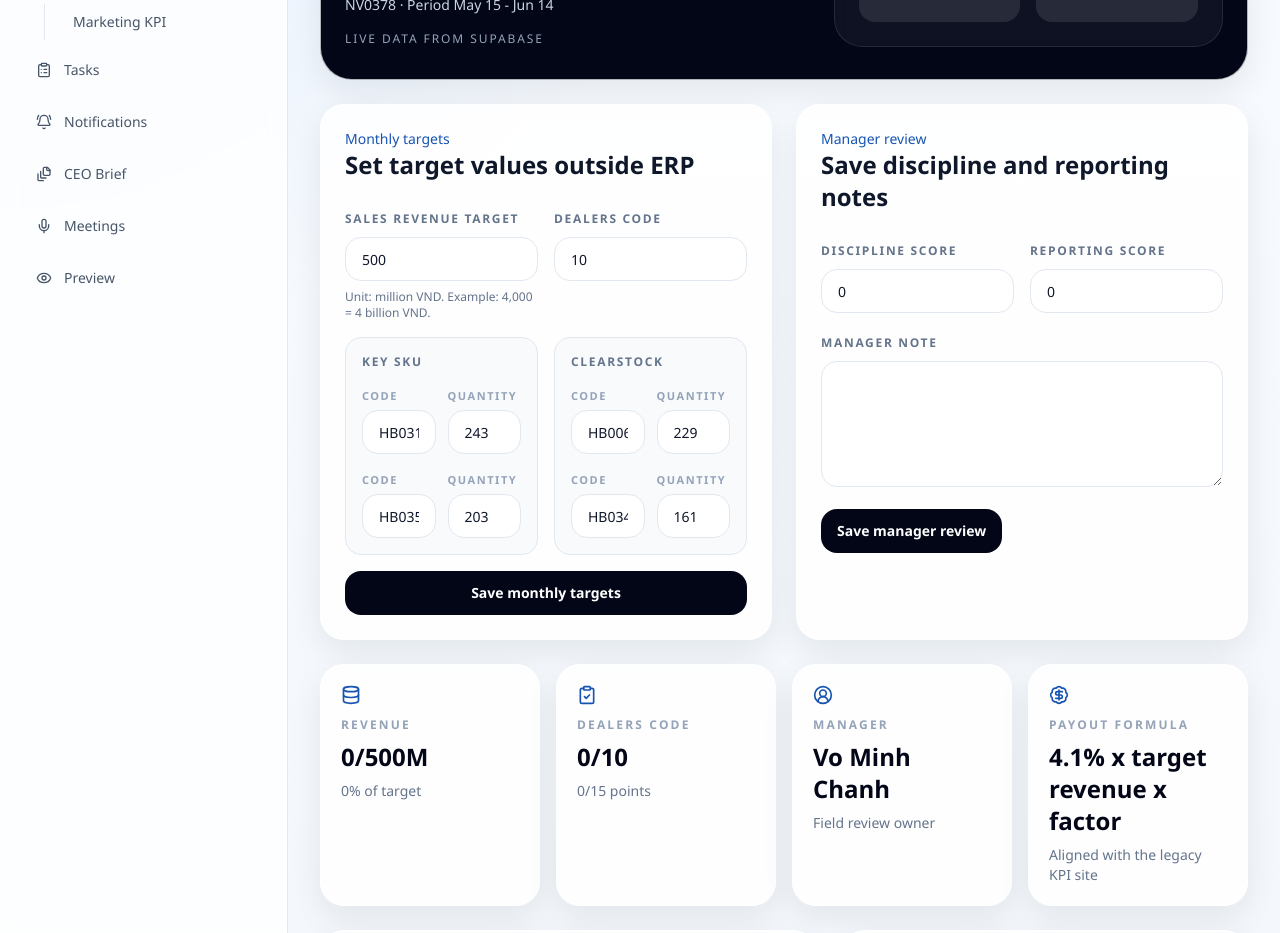
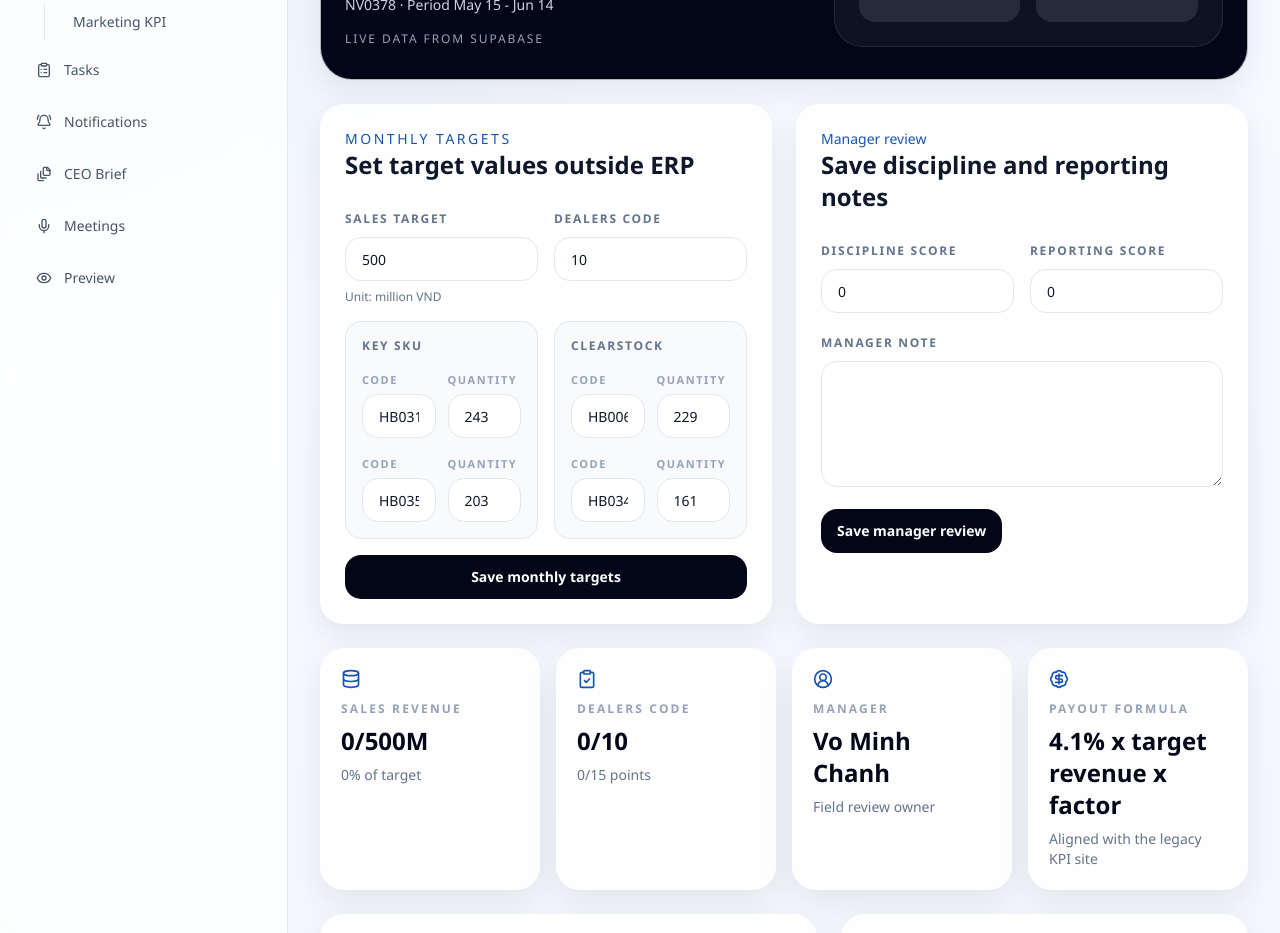
Before and after one commit to dphung88/hb-execution-os, a Next.js app: page /sales-performance/NV0378 in a window 1280 px wide. Shown: the part 420-1353 px from the top of the page. Built offline with nearby package versions, Linux system fonts and the light colour scheme; no server answers; the database is empty.

Commit message:
Refine sales KPI labels and uppercase headings

```diff
--- a/app/(app)/sales-performance/targets/page.tsx
+++ b/app/(app)/sales-performance/targets/page.tsx
@@ -122,7 +122,7 @@ export default async function SalesTargetsPage({ searchParams }: SalesTargetsPag
       <section className="rounded-3xl border border-white/70 bg-white/85 p-6 shadow-panel">
         <div className="flex items-center justify-between gap-4">
           <div>
-            <p className="text-sm font-medium text-brand-700">Monthly target matrix</p>
+            <p className="text-sm font-medium uppercase tracking-[0.18em] text-brand-700">MONTHLY TARGET MATRIX</p>
             <h2 className="text-2xl font-semibold text-slate-900">Save targets row by row for the selected month</h2>
           </div>
           <Link
@@ -174,9 +174,9 @@ export default async function SalesTargetsPage({ searchParams }: SalesTargetsPag
                       {[
                         {
                           name: "revenue_target",
-                          label: "Sales Revenue Target",
+                          label: "Sales Target",
                           value: target?.revenue_target ?? 500,
-                          note: "Unit: million VND. Example: 4,000 = 4 billion VND.",
+                          note: "Unit: million VND",
                         },
                         { name: "new_customers_target", label: "Dealers Code", value: target?.new_customers_target ?? 10 },
                       ].map((field) => (
--- a/components/sales/sales-performance-detail.tsx
+++ b/components/sales/sales-performance-detail.tsx
@@ -117,7 +117,7 @@ export function SalesPerformanceDetail({
           <div className="rounded-3xl border border-white/70 bg-white/85 p-6 shadow-panel">
             <div className="flex items-center justify-between gap-4">
               <div>
-                <p className="text-sm font-medium text-brand-700">Monthly targets</p>
+                <p className="text-sm font-medium uppercase tracking-[0.18em] text-brand-700">MONTHLY TARGETS</p>
                 <h2 className="text-2xl font-semibold text-slate-900">Set target values outside ERP</h2>
               </div>
               {saveStatus === "targets" ? (
@@ -133,10 +133,10 @@ export function SalesPerformanceDetail({
               {[
                 {
                   name: "revenue_target",
-                  label: "Sales Revenue Target",
+                  label: "Sales Target",
                   value: target?.revenue_target ?? asm.revenueTarget,
                   type: "number",
-                  note: "Unit: million VND. Example: 4,000 = 4 billion VND.",
+                  note: "Unit: million VND",
                 },
                 { name: "new_customers_target", label: "Dealers Code", value: target?.new_customers_target ?? asm.newCustomersTarget, type: "number" },
               ].map((field) => (
@@ -310,7 +310,7 @@ export function SalesPerformanceDetail({
 
       <section className="grid gap-4 md:grid-cols-2 xl:grid-cols-4">
           {[
-            { icon: Database, label: "Revenue", value: `${asm.revenueActual}/${asm.revenueTarget}M`, note: `${scorecard.revenuePct}% of target` },
+            { icon: Database, label: "SALES REVENUE", value: `${asm.revenueActual}/${asm.revenueTarget}M`, note: `${scorecard.revenuePct}% of target` },
             { icon: ClipboardCheck, label: "Dealers Code", value: `${asm.newCustomersActual}/${asm.newCustomersTarget}`, note: `${scorecard.customerScore}/15 points` },
             { icon: UserCircle2, label: "Manager", value: asm.manager, note: "Field review owner" },
             {
--- a/components/sales/sales-performance-hub.tsx
+++ b/components/sales/sales-performance-hub.tsx
@@ -134,10 +134,10 @@ export function SalesPerformanceHub({
 
             <div className="grid gap-4 sm:grid-cols-2">
               {[
-                { label: "ASM scorecards", value: `${scorecards.length} live` },
-                { label: "Current period", value: selectedPeriodLabel },
-                { label: "Scoring model", value: "Revenue + Dealers + SKU + Clearstock" },
-                { label: "Detail view", value: "Per ASM" }
+                { label: "ASM SCORECARDS", value: `${scorecards.length} LIVE` },
+                { label: "CURRENT PERIOD", value: selectedPeriodLabel.toUpperCase() },
+                { label: "SCORING MODEL", value: "SALES REVENUE + DEALERS + SKU + CLEARSTOCK" },
+                { label: "DETAIL VIEW", value: "PER ASM" }
               ].map((item) => (
                 <div key={item.label} className="rounded-2xl bg-white/10 p-4">
                   <p className="text-xs uppercase tracking-[0.18em] text-slate-300">{item.label}</p>
@@ -151,10 +151,10 @@ export function SalesPerformanceHub({
 
       <section className="grid gap-4 md:grid-cols-2 xl:grid-cols-4">
         {[
-          { label: "Total actual revenue", value: `${totalRevenue.toLocaleString("en-US")}M`, note: "ERP revenue feed" },
-          { label: "Total new customers", value: `${totalCustomers}`, note: "Live monthly customer acquisition" },
-          { label: "Qualified on key SKU", value: `${skuQualified}/${scorecards.length}`, note: "Based on configured SKU codes" },
-          { label: "Qualified on clearstock", value: `${clearstockQualified}/${scorecards.length}`, note: "Based on configured clearstock codes" },
+          { label: "TOTAL SALES REVENUE", value: `${totalRevenue.toLocaleString("en-US")}M`, note: "ERP sales execution feed" },
+          { label: "TOTAL DEALERS CODE", value: `${totalCustomers}`, note: "Live monthly dealer acquisition" },
+          { label: "QUALIFIED ON KEY SKU", value: `${skuQualified}/${scorecards.length}`, note: "Based on configured SKU codes" },
+          { label: "QUALIFIED ON CLEARSTOCK", value: `${clearstockQualified}/${scorecards.length}`, note: "Based on configured clearstock codes" },
         ].map((card) => (
           <div key={card.label} className="rounded-3xl border border-white/70 bg-white/85 p-5 shadow-panel">
             <p className="text-xs font-semibold uppercase tracking-[0.18em] text-slate-400">{card.label}</p>
@@ -166,9 +166,9 @@ export function SalesPerformanceHub({
 
       <section className="grid gap-4 md:grid-cols-2 xl:grid-cols-3">
         {[
-          { label: "Average total KPI", value: `${averageKpi} pts`, note: "Overall score out of 100" },
-          { label: "Above 80% revenue", value: `${aboveEighty}/${scorecards.length}`, note: "Revenue achievement threshold" },
-          { label: "Projected KPI payout", value: `${totalPayout.toLocaleString("en-US")}M`, note: "Based on the original formula" }
+          { label: "AVERAGE TOTAL KPI", value: `${averageKpi} pts`, note: "Overall score out of 100" },
+          { label: "ABOVE 80% REVENUE", value: `${aboveEighty}/${scorecards.length}`, note: "Revenue achievement threshold" },
+          { label: "PROJECTED KPI PAYOUT", value: `${totalPayout.toLocaleString("en-US")}M`, note: "Based on the original formula" }
         ].map((card) => (
           <div key={card.label} className="rounded-3xl border border-white/70 bg-white/85 p-5 shadow-panel">
             <p className="text-xs font-semibold uppercase tracking-[0.18em] text-slate-400">{card.label}</p>
@@ -184,7 +184,7 @@ export function SalesPerformanceHub({
             <Users className="h-5 w-5" />
           </div>
           <div>
-            <p className="text-sm font-medium text-brand-700">ASM scorecards</p>
+            <p className="text-sm font-medium uppercase tracking-[0.18em] text-brand-700">ASM SCORECARDS</p>
             <h2 className="text-2xl font-semibold text-slate-900">Built around the real ASM roster</h2>
           </div>
         </div>
@@ -195,13 +195,13 @@ export function SalesPerformanceHub({
               <thead className="bg-slate-50 text-left text-slate-500">
                 <tr>
                   <th className="px-4 py-4 font-medium">ASM</th>
-                  <th className="px-4 py-4 font-medium">Revenue</th>
-                  <th className="px-4 py-4 font-medium">Dealers Code</th>
-                  <th className="px-4 py-4 font-medium">Key SKU</th>
-                  <th className="px-4 py-4 font-medium">Clearstock</th>
-                  <th className="px-4 py-4 font-medium">Discipline</th>
-                  <th className="px-4 py-4 font-medium">Total</th>
-                  <th className="px-4 py-4 font-medium">KPI payout</th>
+                  <th className="px-4 py-4 font-medium uppercase tracking-[0.12em]">SALES REVENUE</th>
+                  <th className="px-4 py-4 font-medium uppercase tracking-[0.12em]">DEALERS CODE</th>
+                  <th className="px-4 py-4 font-medium uppercase tracking-[0.12em]">KEY SKU</th>
+                  <th className="px-4 py-4 font-medium uppercase tracking-[0.12em]">CLEARSTOCK</th>
+                  <th className="px-4 py-4 font-medium uppercase tracking-[0.12em]">DISCIPLINE</th>
+                  <th className="px-4 py-4 font-medium uppercase tracking-[0.12em]">TOTAL</th>
+                  <th className="px-4 py-4 font-medium uppercase tracking-[0.12em]">KPI PAYOUT</th>
                   <th className="px-4 py-4 font-medium" />
                 </tr>
               </thead>
```
